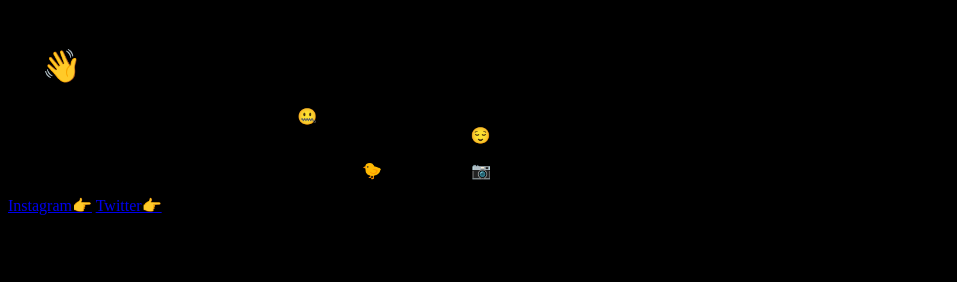
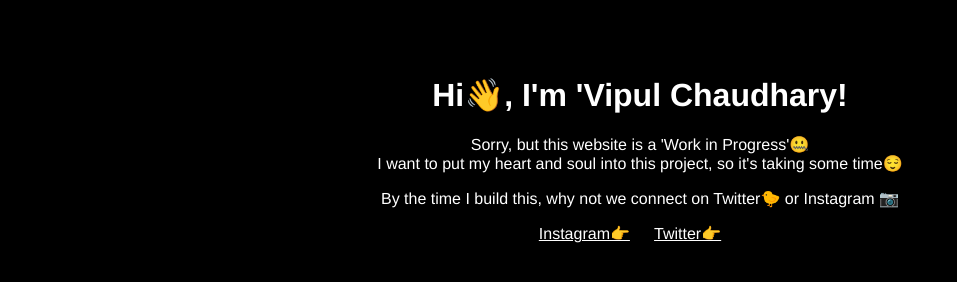
Before and after one commit to vipul354750/mine, a plain HTML site: page index.html in a window 1280 px wide. Shown: the whole page, without its empty margins (0-957 px from the left). Drawn offline with Linux system fonts and the light colour scheme.

Commit message:
Update style.css

```diff
--- a/style.css
+++ b/style.css
@@ -1,3 +1,23 @@
-body{
-  background : #000000;
+body {
+  background: black;
+  font-family: "Helvetica Neue", Helvetica, Arial, sans-serif;
 }
+
+h1 {
+  margin-top: 50px;
+  color: white;
+  text-align: center;
+}
+
+p {
+  color: rgb(255, 255, 255);
+  text-align: center;
+}
+
+a {
+  text-align: center;
+  color: white;
+  text-decoration: underline;
+  margin-right: 20px;
+  margin-bottom: 20px;
+}
```
